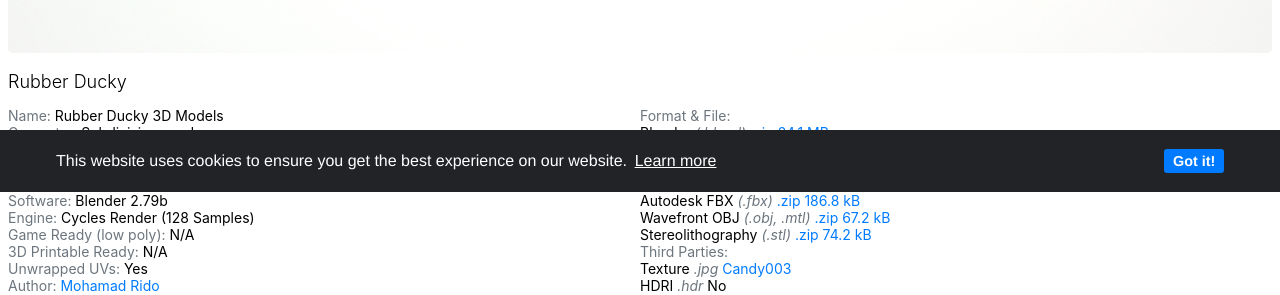
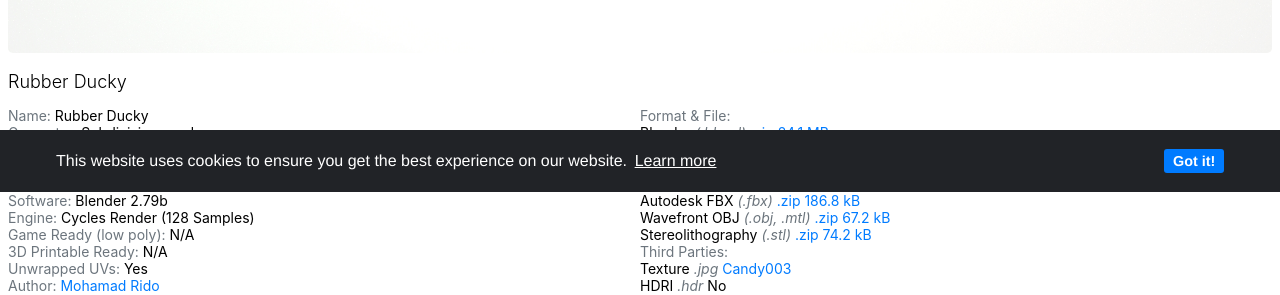
Before and after one commit to mohamadrido/project, a Jekyll site: the page built from _posts/2021-10-28-rubber-ducky.md, in a window 1280 px wide. Shown: the part 708-1003 px from the top of the page. Built offline with Jekyll 4.4.1, drawn with Linux system fonts in a browser that asks for light colours; our own code applies the rules of GitHub Pages for plain Markdown files.

Commit message:
Update post.html

```diff
--- a/_layouts/post.html
+++ b/_layouts/post.html
@@ -56,7 +56,7 @@
 
 <!-- Table post -->
 <div class="post-columns" style="background-color:#fff; border: none; font-size: 14px;">
-<span style="color: #6c757d;">Name:</span> {{page.object}} 3D Models<br />
+<span style="color: #6c757d;">Name:</span> {{page.object}}<br />
 <span style="color: #6c757d;">Geometry:</span> {{page.geometry}}<br />
 <span style="color: #6c757d;">Vertices:</span> {{page.vertices}}<br />
 <span style="color: #6c757d;">Animated:</span> {{page.animated}}<br />
```
